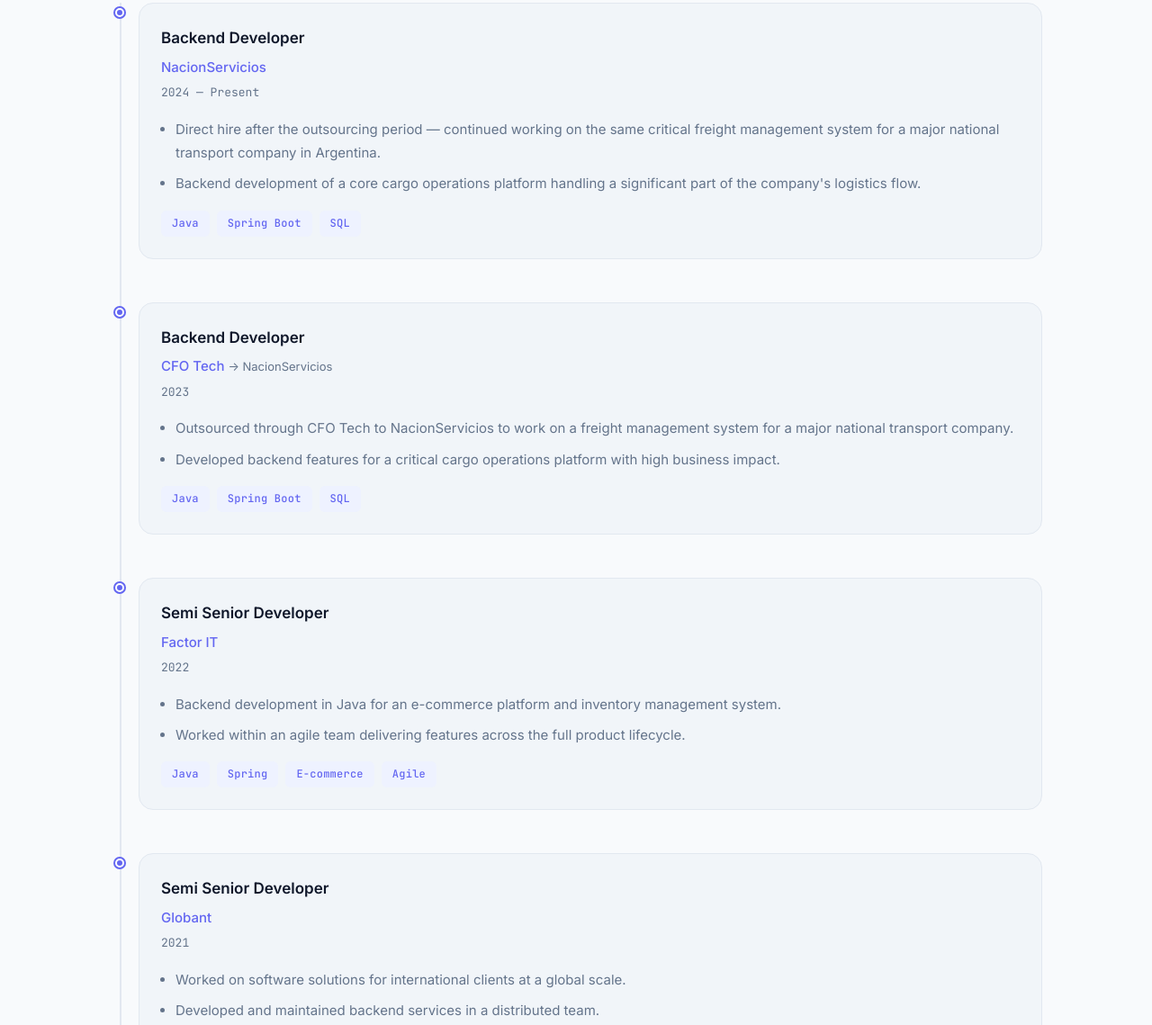
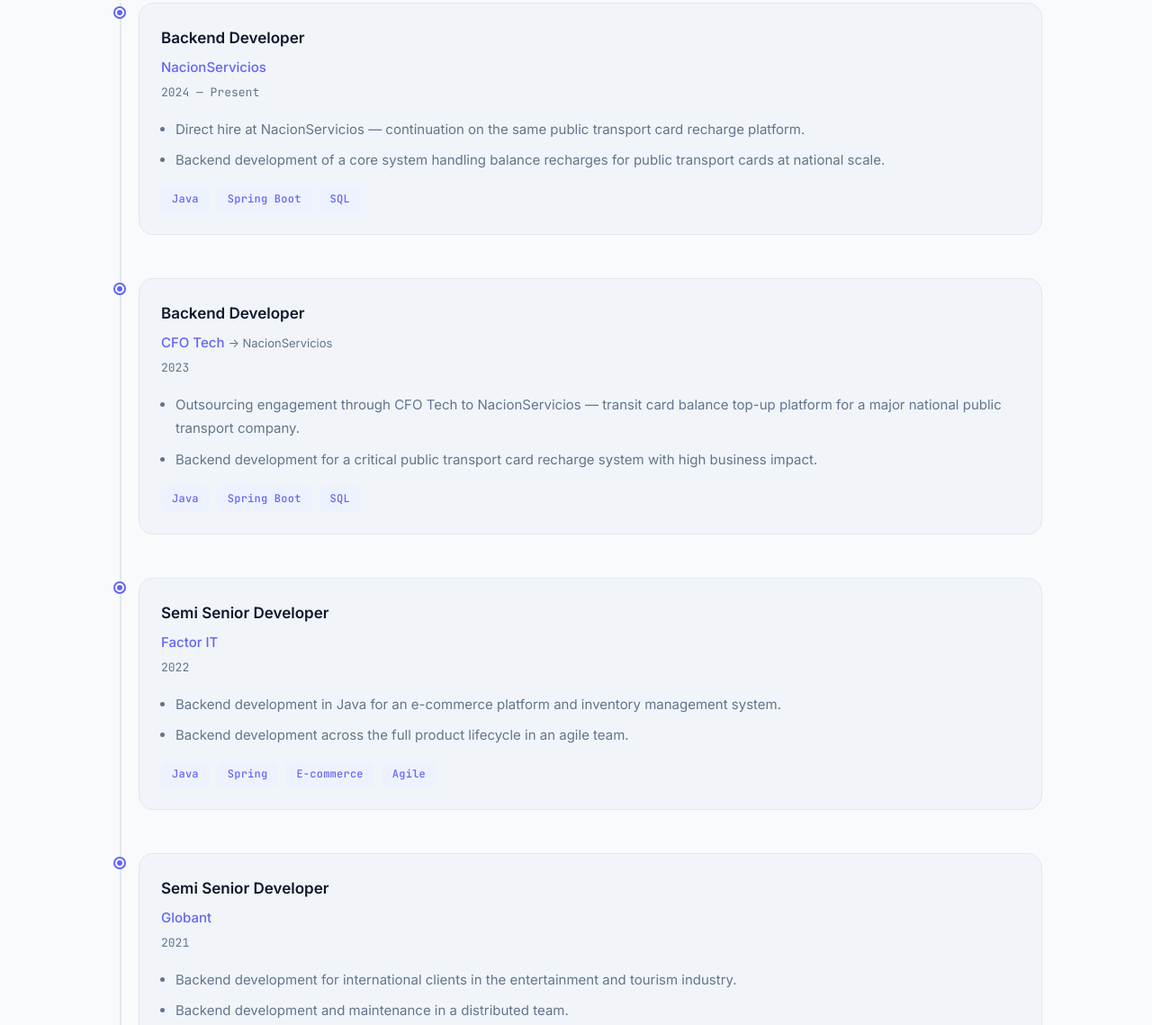
Before and after one commit to LukeNation/CVpage, a website built with Vite: page index.html in a window 1280 px wide. Shown: the part 1577-2716 px from the top of the page at 90% size. Built offline with nearby package versions, Linux system fonts and the light colour scheme.

Commit message:
fix: some updates and fixes

```diff
--- a/index.html
+++ b/index.html
@@ -277,14 +277,12 @@
               <div class="edu-card__year" data-i18n="edu.up.year">2022 — 2023</div>
               <h3 class="edu-card__title" data-i18n="edu.up.title">Licenciatura en Tecnología de la Información</h3>
               <p class="edu-card__institution" data-i18n="edu.up.institution">Universidad de Palermo — Facultad de Ingeniería</p>
-              <p class="edu-card__note" data-i18n="edu.up.note">Switched to AI Engineering after 2 years</p>
             </article>
 
             <article class="edu-card">
               <div class="edu-card__year" data-i18n="edu.ai.year">2023 — 2026</div>
               <h3 class="edu-card__title" data-i18n="edu.ai.title">Ingeniería en Inteligencia Artificial</h3>
               <p class="edu-card__institution" data-i18n="edu.ai.institution">Universidad de Palermo — Facultad de Ingeniería</p>
-              <p class="edu-card__note" data-i18n="edu.ai.note">Incomplete — left to focus on professional career</p>
             </article>
 
           </div>
--- a/src/i18n.ts
+++ b/src/i18n.ts
@@ -24,7 +24,7 @@ export const translations = {
     // About
     "about.title": "About me",
     "about.p1":
-      "I'm a backend developer currently working at <strong>NacionServicios</strong>. My main stack is <strong>Java + Spring Boot</strong>, with experience across core banking systems (T24/Temenos), e-commerce platforms, and large-scale freight management systems. I studied Computer Science at UNLP and AI Engineering at <strong>Universidad de Palermo</strong>.",
+      "I'm a backend developer currently working at <strong>NacionServicios</strong>. My main stack is <strong>Java + Spring Boot</strong>, with experience across core banking systems (T24/Temenos), e-commerce platforms, and public transport card recharge systems. I studied Computer Science at UNLP and AI Engineering at <strong>Universidad de Palermo</strong>.",
     "about.p2":
       "I care deeply about <strong>clean, efficient code</strong>. My interest in object-oriented design is backed by hardware awareness — I've been diagnosing and repairing my own machines for years, which translates directly into writing code that's conscious of resource usage and response times, not just correctness.",
     "about.p3":
@@ -39,37 +39,37 @@ export const translations = {
     "exp.nacion.role": "Backend Developer",
     "exp.nacion.period": "2024 — Present",
     "exp.nacion.h1":
-      "Direct hire after the outsourcing period — continued working on the same critical freight management system for a major national transport company in Argentina.",
+      "Direct hire at NacionServicios — continuation on the same public transport card recharge platform.",
     "exp.nacion.h2":
-      "Backend development of a core cargo operations platform handling a significant part of the company's logistics flow.",
+      "Backend development of a core system handling balance recharges for public transport cards at national scale.",
 
     "exp.cfo.role": "Backend Developer",
     "exp.cfo.period": "2023",
     "exp.cfo.h1":
-      "Outsourced through CFO Tech to NacionServicios to work on a freight management system for a major national transport company.",
+      "Outsourcing engagement through CFO Tech to NacionServicios — transit card balance top-up platform for a major national public transport company.",
     "exp.cfo.h2":
-      "Developed backend features for a critical cargo operations platform with high business impact.",
+      "Backend development for a critical public transport card recharge system with high business impact.",
 
     "exp.factor.role": "Semi Senior Developer",
     "exp.factor.period": "2022",
     "exp.factor.h1":
       "Backend development in Java for an e-commerce platform and inventory management system.",
     "exp.factor.h2":
-      "Worked within an agile team delivering features across the full product lifecycle.",
+      "Backend development across the full product lifecycle in an agile team.",
 
     "exp.globant.role": "Semi Senior Developer",
     "exp.globant.period": "2021",
     "exp.globant.h1":
-      "Worked on software solutions for international clients at a global scale.",
+      "Backend development for international clients in the entertainment and tourism industry.",
     "exp.globant.h2":
-      "Developed and maintained backend services in a distributed team.",
+      "Backend development and maintenance in a distributed team.",
 
     "exp.gl.role": "Junior Developer",
     "exp.gl.period": "2019 — 2021",
     "exp.gl.h1":
-      "Started on T24 (Temenos core banking platform) — gained solid foundation in enterprise financial systems.",
+      "T24 (Temenos core banking platform) — solid foundation in enterprise financial systems.",
     "exp.gl.h2":
-      "Transitioned internally to Java backend development, expanding into general-purpose enterprise software.",
+      "Internal transition to Java backend development, expanding into general-purpose enterprise software.",
 
     // Education
     "education.title": "Education",
@@ -85,11 +85,9 @@ export const translations = {
     "edu.up.year": "2022 — 2023",
     "edu.up.title": "Licenciatura en Tecnología de la Información",
     "edu.up.institution": "Universidad de Palermo — Facultad de Ingeniería",
-    "edu.up.note": "Switched to AI Engineering after 2 years",
     "edu.ai.year": "2023 — 2026",
     "edu.ai.title": "Ingeniería en Inteligencia Artificial",
     "edu.ai.institution": "Universidad de Palermo — Facultad de Ingeniería",
-    "edu.ai.note": "Incomplete — left to focus on professional career",
 
     // Skills
     "skills.title": "Skills",
@@ -138,7 +136,7 @@ export const translations = {
     // About
     "about.title": "Sobre mí",
     "about.p1":
-      "Soy desarrollador backend, actualmente trabajando en <strong>NacionServicios</strong>. Mi stack principal es <strong>Java + Spring Boot</strong>, con experiencia en sistemas bancarios core (T24/Temenos), plataformas de e-commerce y sistemas de gestión de cargas a gran escala. Estudié Informática en la UNLP e Ingeniería en IA en la <strong>Universidad de Palermo</strong>.",
+      "Soy desarrollador backend, actualmente trabajando en <strong>NacionServicios</strong>. Mi stack principal es <strong>Java + Spring Boot</strong>, con experiencia en sistemas bancarios core (T24/Temenos), plataformas de e-commerce y sistemas de recarga de tarjetas de transporte público. Estudié Informática en la UNLP e Ingeniería en IA en la <strong>Universidad de Palermo</strong>.",
     "about.p2":
       "Me importa escribir <strong>código limpio y eficiente</strong>. Mi interés por el diseño orientado a objetos está respaldado por un conocimiento de hardware que desarrollé reparando mis propios equipos desde hace años — lo que se traduce directamente en código consciente del uso de recursos y los tiempos de respuesta, no solo de la corrección funcional.",
     "about.p3":
@@ -153,37 +151,37 @@ export const translations = {
     "exp.nacion.role": "Desarrollador Backend",
     "exp.nacion.period": "2024 — Actualidad",
     "exp.nacion.h1":
-      "Incorporación directa tras el período de tercerización — continué trabajando en el mismo sistema crítico de gestión de cargas para una importante empresa de transporte nacional.",
+      "Incorporación directa en NacionServicios — continuación en la misma plataforma de recarga de tarjetas de transporte público.",
     "exp.nacion.h2":
-      "Desarrollo backend de una plataforma central de operaciones de carga que gestiona una parte significativa del flujo logístico de la empresa.",
+      "Desarrollo backend del sistema central de recarga de tarjetas de transporte público a escala nacional.",
 
     "exp.cfo.role": "Desarrollador Backend",
     "exp.cfo.period": "2023",
     "exp.cfo.h1":
-      "Tercerizado a través de CFO Tech hacia NacionServicios para trabajar en un sistema de gestión de cargas para una importante empresa de transporte nacional.",
+      "Tercerización a través de CFO Tech hacia NacionServicios — plataforma de carga de saldo en tarjetas de transporte público para una importante empresa de transporte nacional.",
     "exp.cfo.h2":
-      "Desarrollo de funcionalidades backend para una plataforma crítica de operaciones de carga con alto impacto en el negocio.",
+      "Desarrollo backend para un sistema crítico de recarga de tarjetas de transporte público con alto impacto en el negocio.",
 
     "exp.factor.role": "Desarrollador Semi Senior",
     "exp.factor.period": "2022",
     "exp.factor.h1":
       "Desarrollo backend en Java para una plataforma de e-commerce y un sistema de administración de inventarios.",
     "exp.factor.h2":
-      "Trabajé en un equipo ágil entregando funcionalidades a lo largo del ciclo de vida completo del producto.",
+      "Desarrollo backend a lo largo del ciclo de vida completo del producto en equipo ágil.",
 
     "exp.globant.role": "Desarrollador Semi Senior",
     "exp.globant.period": "2021",
     "exp.globant.h1":
-      "Desarrollé soluciones de software para clientes internacionales a escala global.",
+      "Desarrollo backend para clientes internacionales en la industria del entretenimiento y turismo.",
     "exp.globant.h2":
       "Desarrollo y mantenimiento de servicios backend en un equipo distribuido.",
 
     "exp.gl.role": "Desarrollador Junior",
     "exp.gl.period": "2019 — 2021",
     "exp.gl.h1":
-      "Empecé en T24 (plataforma de core banking de Temenos) — construí una base sólida en sistemas financieros empresariales.",
+      "T24 (plataforma de core banking de Temenos) — base sólida en sistemas financieros empresariales.",
     "exp.gl.h2":
-      "Transición interna hacia desarrollo backend en Java, expandiéndome hacia software empresarial de propósito general.",
+      "Transición interna hacia desarrollo backend en Java, con expansión hacia software empresarial de propósito general.",
 
     // Education
     "education.title": "Formación",
@@ -199,11 +197,9 @@ export const translations = {
     "edu.up.year": "2022 — 2023",
     "edu.up.title": "Licenciatura en Tecnología de la Información",
     "edu.up.institution": "Universidad de Palermo — Facultad de Ingeniería",
-    "edu.up.note": "Cambié a Ingeniería en IA luego de 2 años",
     "edu.ai.year": "2023 — 2026",
     "edu.ai.title": "Ingeniería en Inteligencia Artificial",
     "edu.ai.institution": "Universidad de Palermo — Facultad de Ingeniería",
-    "edu.ai.note": "Incompleto — dejé para enfocarme en la carrera profesional",
 
     // Skills
     "skills.title": "Habilidades",
--- a/src/main.ts
+++ b/src/main.ts
@@ -104,13 +104,13 @@ const phrasesByLocale: Record<Locale, string[]> = {
   en: [
     "Backend Developer",
     "Java + Spring Boot",
-    "Banking systems (T24)",
+    "Microservices & automated systems",
     "Based in La Plata, Argentina",
   ],
   es: [
     "Desarrollador Backend",
     "Java + Spring Boot",
-    "Sistemas bancarios (T24)",
+    "Microservicios y sistemas automáticos",
     "La Plata, Argentina",
   ],
 };
```
